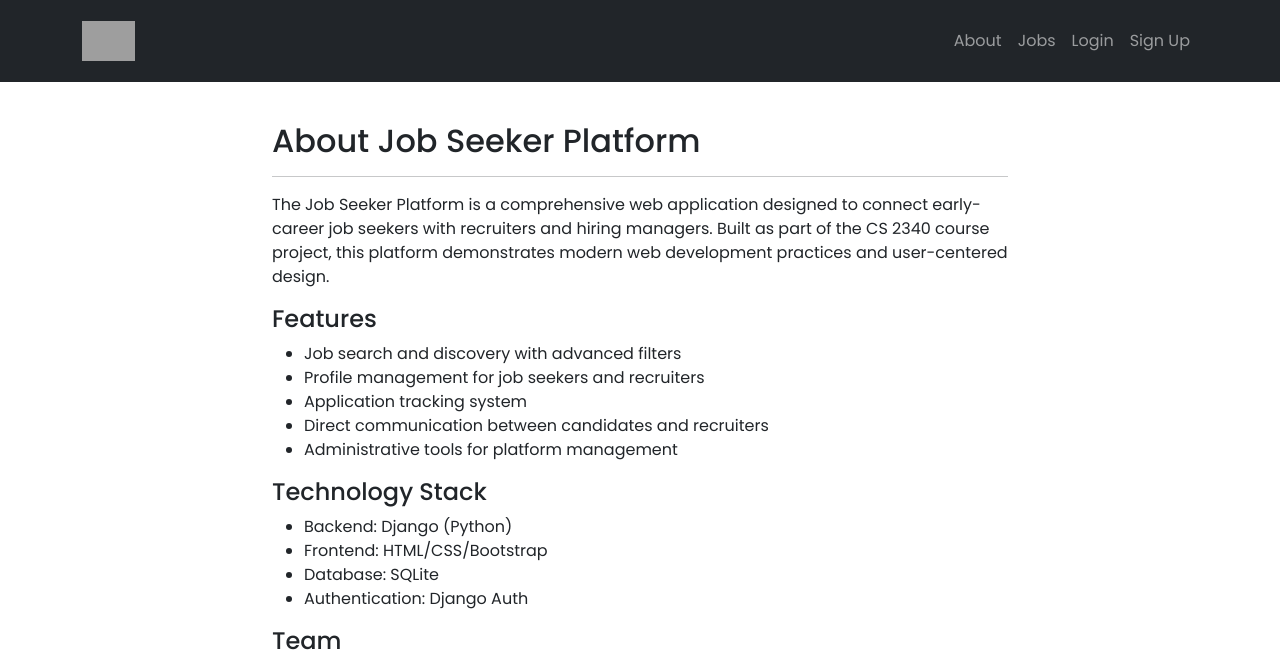
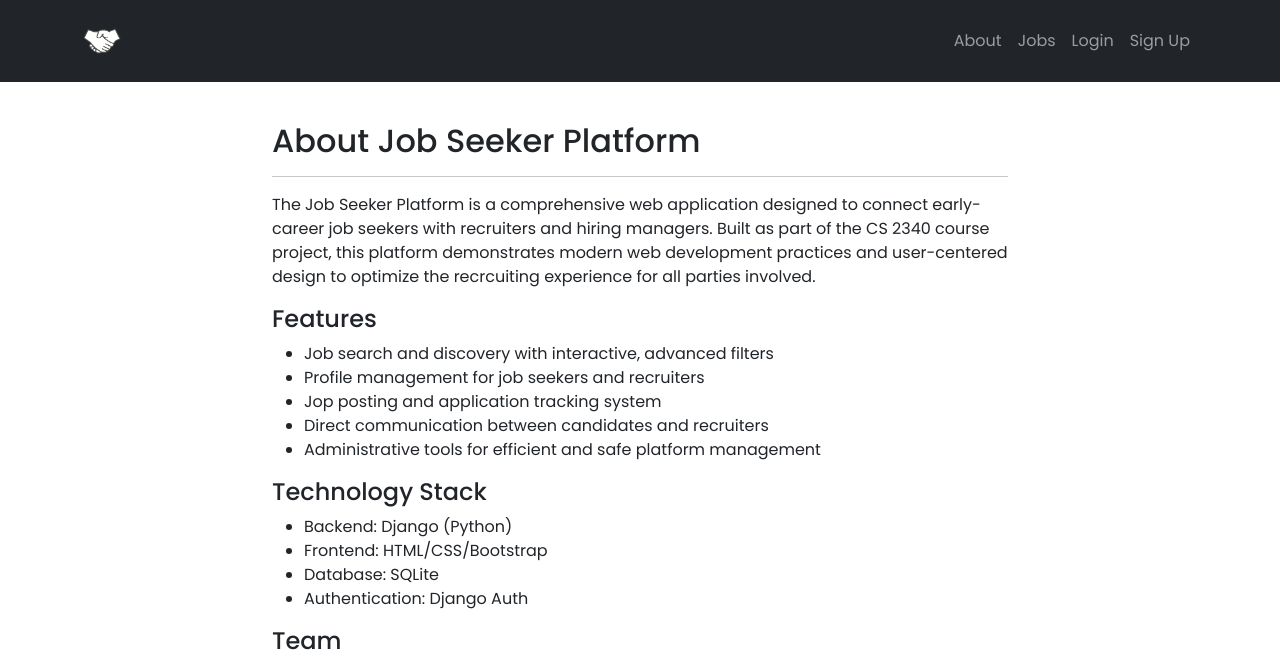
Before and after one commit to ayushp211/JobSeeker, a Django app: page /about/ in a window 1280 px wide. Shown: the top 659 px of the page. Run offline with Django 5.2, Linux system fonts and the light colour scheme; some libraries are stand-ins or nearby versions; grey boxes are pictures that could not be loaded.

Commit message:
Added logo and edited about page
Added logo to statics folder and ensured it was properly integrated into the header. Also made updates to the about page to help clarify the goal of the project and its intended features as defined in the guidelines document.

```diff
--- a/jobSeeker/homepage/templates/homepage/about.html
+++ b/jobSeeker/homepage/templates/homepage/about.html
@@ -9,16 +9,17 @@
         <p>
           The Job Seeker Platform is a comprehensive web application designed to connect early-career
           job seekers with recruiters and hiring managers. Built as part of the CS 2340 course project,
-          this platform demonstrates modern web development practices and user-centered design.
+          this platform demonstrates modern web development practices and user-centered design to
+          optimize the recrcuiting experience for all parties involved.
         </p>
 
         <h4>Features</h4>
         <ul>
-          <li>Job search and discovery with advanced filters</li>
+          <li>Job search and discovery with interactive, advanced filters</li>
           <li>Profile management for job seekers and recruiters</li>
-          <li>Application tracking system</li>
+          <li>Jop posting and application tracking system</li>
           <li>Direct communication between candidates and recruiters</li>
-          <li>Administrative tools for platform management</li>
+          <li>Administrative tools for efficient and safe platform management</li>
         </ul>
 
         <h4>Technology Stack</h4>
```
Also changed, not shown: jobSeeker/jobSeeker/static/img/logo.png (added).
